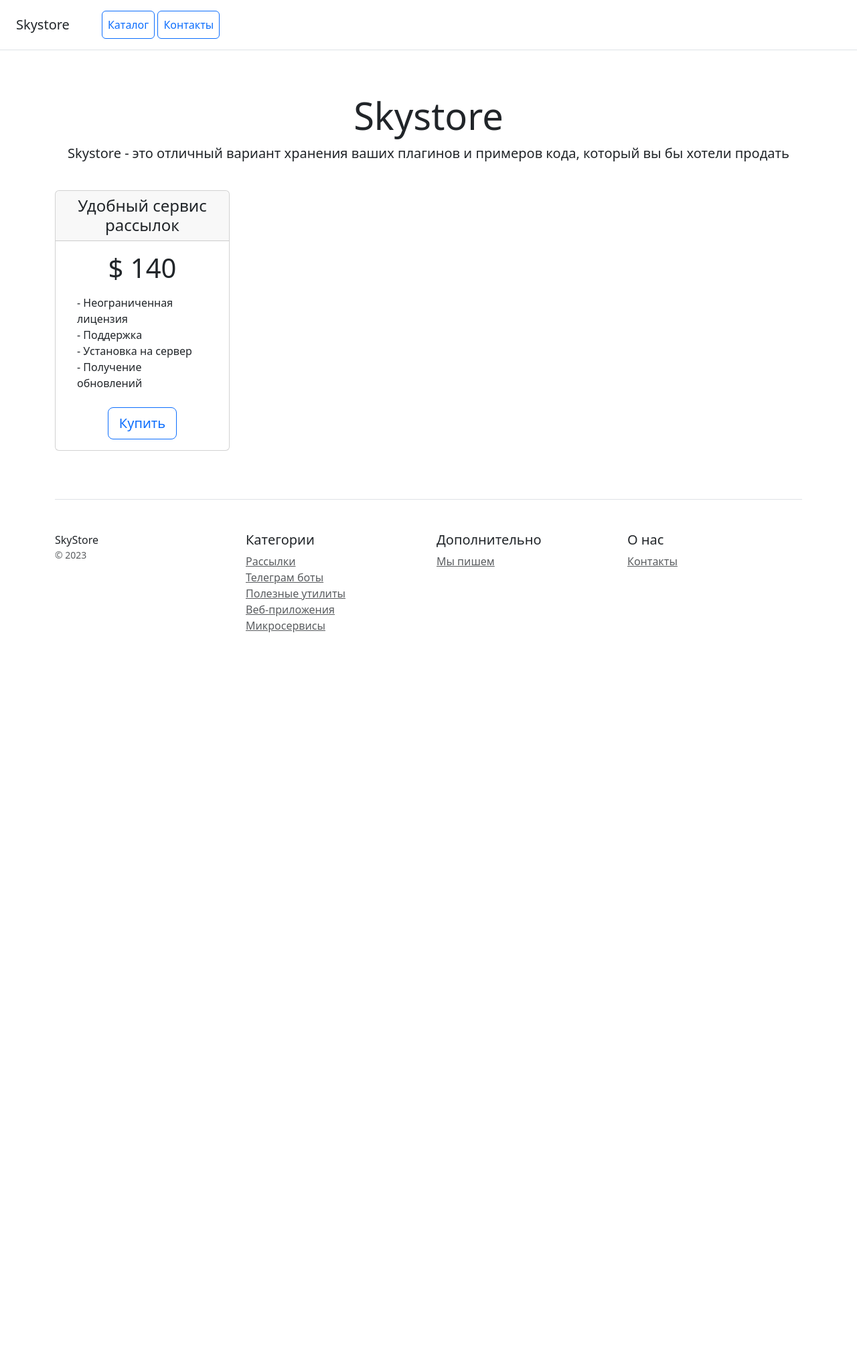
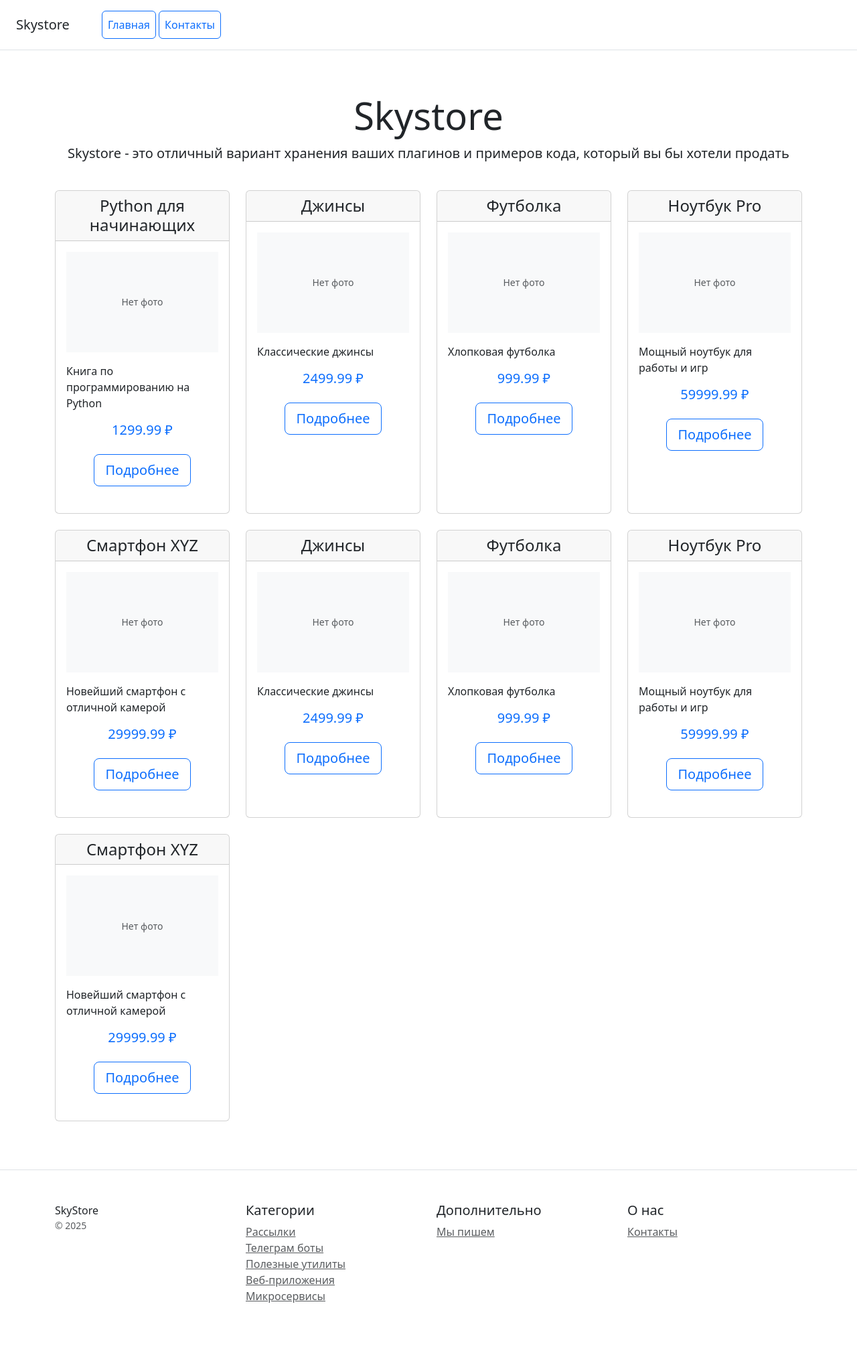
Before and after one commit to v1rtefl-coder/projectdjango, a Django app: page / in a window 1280 px wide. Shown: the whole page at 67% size. Before the commit the page ends 944 px from the top, so only its background shows below. Run offline with Django 5.2, Linux system fonts and the light colour scheme; data comes from the database, SQL or seed files in the repository.

```diff
--- /dev/null
+++ b/catalog/templates/catalog/base.html
@@ -0,0 +1,21 @@
+<!doctype html>
+<html lang="ru">
+<head>
+    <meta charset="utf-8">
+    <meta name="viewport" content="width=device-width, initial-scale=1">
+    <title>{% block title %}Skystore{% endblock %}</title>
+    <link href="https://cdn.jsdelivr.net/npm/bootstrap@5.3.2/dist/css/bootstrap.min.css" rel="stylesheet">
+</head>
+<body>
+    {% include 'catalog/includes/header_menu.html' %}
+
+    <main>
+        {% block content %}
+        {% endblock %}
+    </main>
+
+    {% include 'catalog/includes/footer.html' %}
+
+    <script src="https://cdn.jsdelivr.net/npm/bootstrap@5.3.2/dist/js/bootstrap.bundle.min.js"></script>
+</body>
+</html>
--- a/catalog/templates/catalog/home.html
+++ b/catalog/templates/catalog/home.html
@@ -1,81 +1,42 @@
-<!doctype html>
-<html lang="ru">
-<head>
-    <meta charset="utf-8">
-    <meta name="viewport" content="width=device-width, initial-scale=1">
-    <title>Skystore</title>
-    <!-- Подключение Bootstrap CSS -->
-    <link href="https://cdn.jsdelivr.net/npm/bootstrap@5.3.2/dist/css/bootstrap.min.css" rel="stylesheet">
-</head>
-<body>
-<div class="d-flex flex-column flex-md-row align-items-center p-3 px-md-4 mb-3 bg-white border-bottom box-shadow">
-    <h5 class="my-0 mr-md-auto font-weight-normal">Skystore</h5>
-    <nav class="ms-5">
-        <a class="p-2 btn btn-outline-primary" href="/">Каталог</a>
-        <a class="p-2 btn btn-outline-primary" href="/contacts/">Контакты</a>
-    </nav>
-</div>
+{% extends 'catalog/base.html' %}
 
+{% block title %}Главная - Skystore{% endblock %}
+
+{% block content %}
 <div class="pricing-header px-3 py-3 pt-md-5 pb-md-4 mx-auto text-center">
     <h1 class="display-4">Skystore</h1>
-    <p class="lead">Skystore - это отличный вариант хранения ваших плагинов и примеров кода, который вы бы хотели
-        продать</p>
+    <p class="lead">Skystore - это отличный вариант хранения ваших плагинов и примеров кода, который вы бы хотели продать</p>
 </div>
 
 <div class="container">
     <div class="row text-center">
-        <div class="col-3">
-            <div class="card mb-4 box-shadow">
+        {% for product in products %}
+        <div class="col-3 mb-4">
+            <div class="card mb-4 box-shadow h-100">
                 <div class="card-header">
-                    <h4 class="my-0 font-weight-normal">Удобный сервис рассылок</h4>
+                    <h4 class="my-0 font-weight-normal">{{ product.name }}</h4>
                 </div>
                 <div class="card-body">
-                    <h1 class="card-title pricing-card-title">$ 140</h1>
-                    <ul class="list-unstyled mt-3 mb-4 text-start m-3">
-                        <li>- Неограниченная лицензия</li>
-                        <li>- Поддержка</li>
-                        <li>- Установка на сервер</li>
-                        <li>- Получение обновлений</li>
-                    </ul>
-                    <button type="button" class="btn btn-lg btn-block btn-outline-primary">Купить</button>
+                    {% if product.image %}
+                    <img src="{{ product.image.url }}" class="img-fluid mb-3" alt="{{ product.name }}" style="height: 150px; object-fit: cover;">
+                    {% else %}
+                    <div class="bg-light mb-3" style="height: 150px; display: flex; align-items: center; justify-content: center;">
+                        <small class="text-muted">Нет фото</small>
+                    </div>
+                    {% endif %}
+                    <p class="card-text text-start">
+                        {{ product.description|default:"Описание отсутствует"|truncatechars:100 }}
+                    </p>
+                    <h5 class="card-title pricing-card-title text-primary">{{ product.price }} ₽</h5>
+                    <a href="{% url 'catalog:product_detail' product.pk %}" class="btn btn-lg btn-block btn-outline-primary mt-3">Подробнее</a>
                 </div>
             </div>
         </div>
+        {% empty %}
+        <div class="col-12">
+            <p class="text-center">Товары пока не добавлены.</p>
+        </div>
+        {% endfor %}
     </div>
-
-    <footer class="pt-4 my-md-5 pt-md-5 border-top">
-        <div class="row">
-            <div class="col-12 col-md">
-                SkyStore
-                <small class="d-block mb-3 text-muted">&copy; 2023</small>
-            </div>
-            <div class="col-6 col-md">
-                <h5>Категории</h5>
-                <ul class="list-unstyled text-small">
-                    <li><a class="text-muted" href="#">Рассылки</a></li>
-                    <li><a class="text-muted" href="#">Телеграм боты</a></li>
-                    <li><a class="text-muted" href="#">Полезные утилиты</a></li>
-                    <li><a class="text-muted" href="#">Веб-приложения</a></li>
-                    <li><a class="text-muted" href="#">Микросервисы</a></li>
-                </ul>
-            </div>
-            <div class="col-6 col-md">
-                <h5>Дополнительно</h5>
-                <ul class="list-unstyled text-small">
-                    <li><a class="text-muted" href="#">Мы пишем</a></li>
-                </ul>
-            </div>
-            <div class="col-6 col-md">
-                <h5>О нас</h5>
-                <ul class="list-unstyled text-small">
-                    <li><a class="text-muted" href="/contacts/">Контакты</a></li>
-                </ul>
-            </div>
-        </div>
-    </footer>
 </div>
-
-<!-- Подключение Bootstrap JS -->
-<script src="https://cdn.jsdelivr.net/npm/bootstrap@5.3.2/dist/js/bootstrap.bundle.min.js"></script>
-</body>
-</html>
+{% endblock %}
--- /dev/null
+++ b/catalog/templates/catalog/includes/footer.html
@@ -0,0 +1,32 @@
+<footer class="pt-4 my-md-5 pt-md-5 border-top mt-5">
+    <div class="container">
+        <div class="row">
+            <div class="col-12 col-md">
+                SkyStore
+                <small class="d-block mb-3 text-muted">&copy; 2025</small>
+            </div>
+            <div class="col-6 col-md">
+                <h5>Категории</h5>
+                <ul class="list-unstyled text-small">
+                    <li><a class="text-muted" href="#">Рассылки</a></li>
+                    <li><a class="text-muted" href="#">Телеграм боты</a></li>
+                    <li><a class="text-muted" href="#">Полезные утилиты</a></li>
+                    <li><a class="text-muted" href="#">Веб-приложения</a></li>
+                    <li><a class="text-muted" href="#">Микросервисы</a></li>
+                </ul>
+            </div>
+            <div class="col-6 col-md">
+                <h5>Дополнительно</h5>
+                <ul class="list-unstyled text-small">
+                    <li><a class="text-muted" href="#">Мы пишем</a></li>
+                </ul>
+            </div>
+            <div class="col-6 col-md">
+                <h5>О нас</h5>
+                <ul class="list-unstyled text-small">
+                    <li><a class="text-muted" href="{% url 'catalog:contacts' %}">Контакты</a></li>
+                </ul>
+            </div>
+        </div>
+    </div>
+</footer>
--- /dev/null
+++ b/catalog/templates/catalog/includes/header_menu.html
@@ -0,0 +1,9 @@
+<div class="d-flex flex-column flex-md-row align-items-center p-3 px-md-4 mb-3 bg-white border-bottom box-shadow">
+    <h5 class="my-0 mr-md-auto font-weight-normal">
+        <a href="{% url 'catalog:home' %}" class="text-decoration-none text-dark">Skystore</a>
+    </h5>
+    <nav class="ms-5">
+        <a class="p-2 btn btn-outline-primary" href="{% url 'catalog:home' %}">Главная</a>
+        <a class="p-2 btn btn-outline-primary" href="{% url 'catalog:contacts' %}">Контакты</a>
+    </nav>
+</div>
--- a/catalog/urls.py
+++ b/catalog/urls.py
@@ -6,4 +6,5 @@ app_name = 'catalog'
 urlpatterns = [
     path('', views.home, name='home'),
     path('contacts/', views.contacts, name='contacts'),
+    path('product/<int:pk>/', views.product_detail, name='product_detail'),
 ]
--- a/catalog/views.py
+++ b/catalog/views.py
@@ -1,24 +1,28 @@
-from django.shortcuts import render
+from django.shortcuts import render, get_object_or_404
 from django.http import HttpResponse
+from .models import Product, Category
 
 
 def home(request):
     """Контроллер для домашней страницы"""
-    return render(request, 'catalog/home.html')
+    products = Product.objects.all()  # Получаем все продукты
+    return render(request, 'catalog/home.html', {'products': products})
 
 
 def contacts(request):
-    """Контроллер для страницы контактов с обработкой формы"""
+    """Контроллер для страницы контактов"""
     if request.method == 'POST':
-        # Получаем данные из формы
         name = request.POST.get('name')
         phone = request.POST.get('phone')
         message = request.POST.get('message')
 
-        # Здесь можно добавить логику отправки email или сохранения в БД
         print(f'Получено сообщение от {name}: {message}, тел: {phone}')
-
-        # Можно вернуть сообщение об успехе
         return HttpResponse('Спасибо за ваше сообщение!')
 
     return render(request, 'catalog/contacts.html')
+
+
+def product_detail(request, pk):
+    """Контроллер для страницы одного товара"""
+    product = get_object_or_404(Product, pk=pk)
+    return render(request, 'catalog/product_detail.html', {'product': product})
```
Also changed, not shown: catalog/templates/catalog/contacts.html (added, +59 -0 lines), catalog/templates/catalog/product_detail.html (added, +38 -0 lines).
